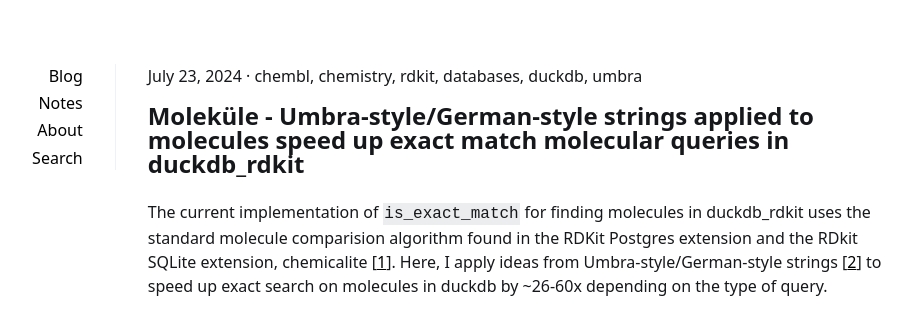
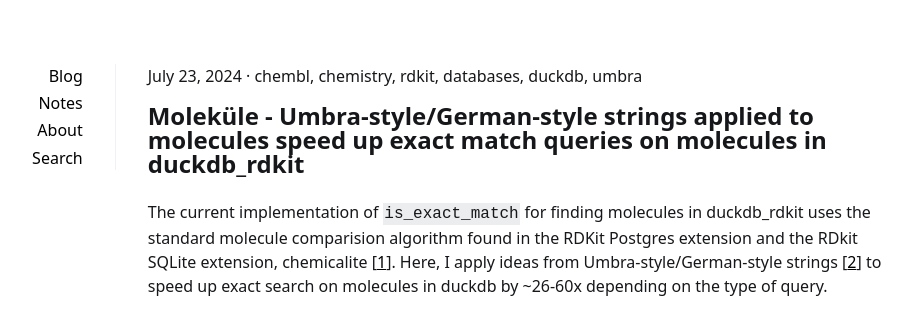
Before and after one commit to bodowd/bodowd.github.io, a Jekyll site: the page built from _posts/2024-07-23-faster-exact-molecule-match-umbra.md, in a window 1280 px wide and 900 px high. Shown: the top 321 px of the window, without its empty margins (205-1119 px from the left). Built offline with Jekyll 4.4.1, drawn with Linux system fonts in a browser that asks for light colours.

Commit message:
edit title

```diff
--- a/_posts/2024-07-23-faster-exact-molecule-match-umbra.md
+++ b/_posts/2024-07-23-faster-exact-molecule-match-umbra.md
@@ -1,6 +1,6 @@
 ---
 layout: post
-title: Moleküle - Umbra-style/German-style strings applied to molecules speed up exact match molecular queries in duckdb_rdkit
+title: Moleküle - Umbra-style/German-style strings applied to molecules speed up exact match queries on molecules in duckdb_rdkit
 description: ""
 summary: ""
 tags: [chembl, chemistry, rdkit, databases, duckdb, umbra]
```
